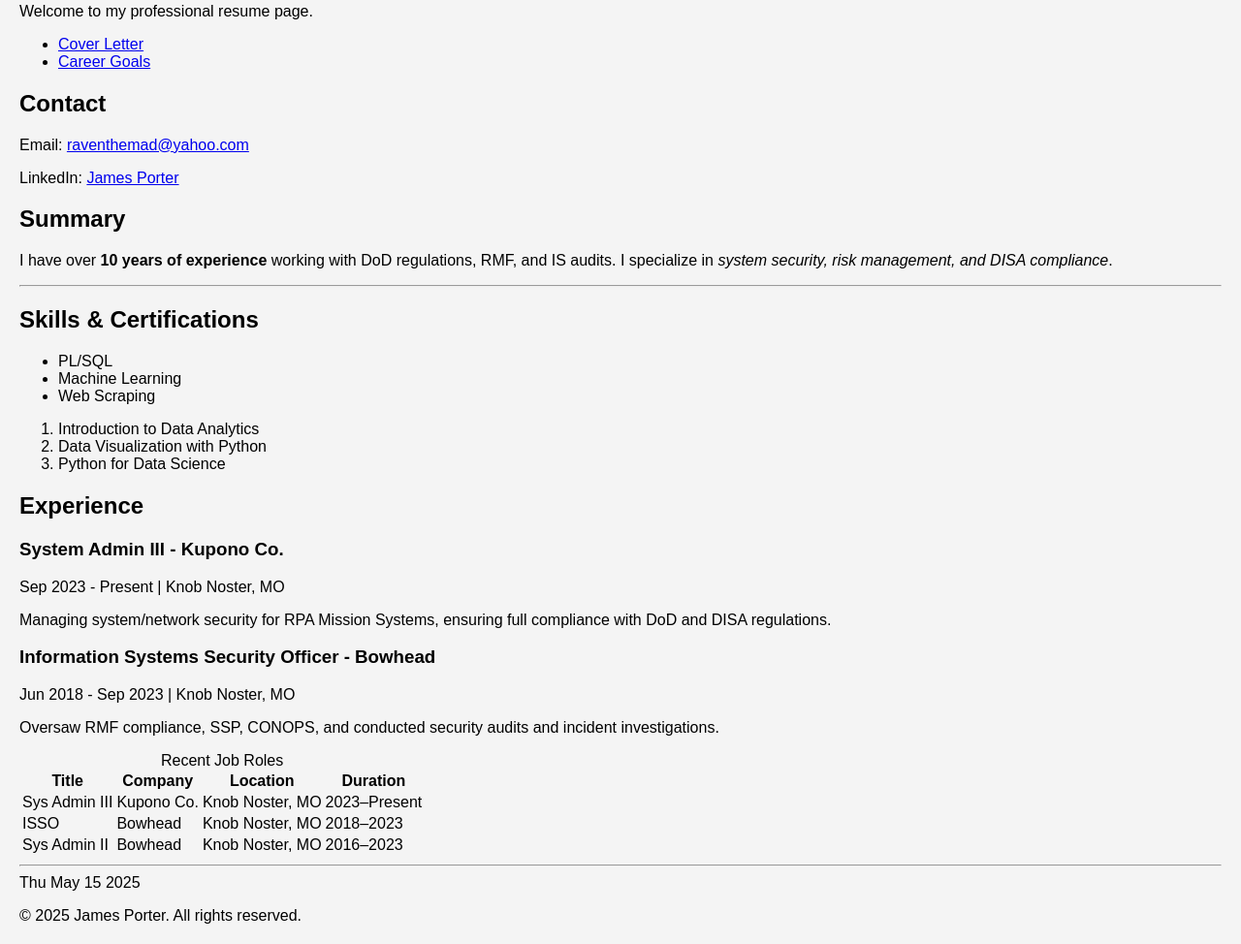
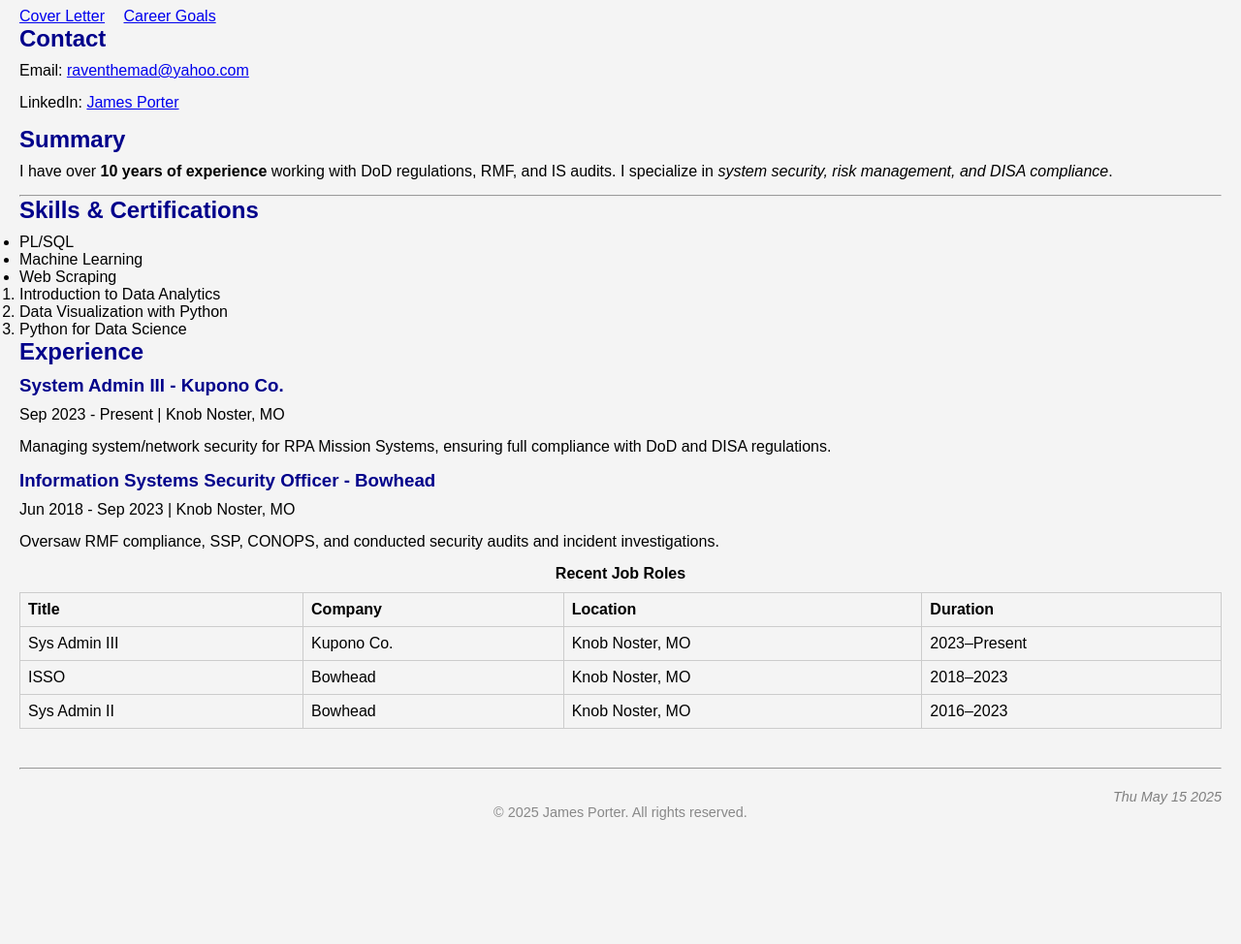
Before and after one commit to James-E-Porter/WGU_D276, a plain HTML site: page index.html in a window 1280 px wide. Shown: the part 163-1137 px from the top of the page at 97% size. After the commit the page ends 1029 px from the top, so only its background shows below. Drawn offline with Linux system fonts and the light colour scheme.

Commit message:
Update styles.css

```diff
--- a/css/styles.css
+++ b/css/styles.css
@@ -4,3 +4,103 @@ body {
  padding: 0;
  background-color: #f4f4f4;
 }
+
+
+* {
+    margin: 0;
+    padding: 0;
+    box-sizing: border-box;
+    font-family: Arial, sans-serif;
+}
+
+
+h1, h2, h3 {
+    color: darkblue;
+    margin-bottom: 10px;
+}
+
+
+p {
+    margin-bottom: 15px;
+}
+
+
+#date {
+    text-align: right;
+    font-style: italic;
+    color: gray;
+    margin-top: 20px;
+}
+
+
+.highlight {
+    background-color: yellow;
+    font-weight: bold;
+}
+
+
+nav ul li {
+    list-style: none;
+    display: inline;
+    margin-right: 15px;
+}
+
+
+a:hover {
+    color: blue;
+    text-decoration: underline;
+}
+
+
+table {
+    width: 100%;
+    border-collapse: collapse;
+    margin-bottom: 20px;
+}
+
+th, td {
+    border: 1px solid #ccc;
+    padding: 8px;
+    text-align: left;
+}
+
+caption {
+    caption-side: top;
+    font-weight: bold;
+    margin-bottom: 10px;
+}
+
+
+form {
+    background: white;
+    padding: 20px;
+    border: 1px solid #ccc;
+    margin-top: 20px;
+}
+
+input, select, textarea {
+    width: 100%;
+    padding: 8px;
+    margin-bottom: 10px;
+    border: 1px solid #999;
+}
+
+input[type="submit"] {
+    background-color: darkblue;
+    color: white;
+    border: none;
+    padding: 10px 20px;
+    cursor: pointer;
+}
+
+input[type="submit"]:hover {
+    background-color: navy;
+}
+
+
+footer {
+    margin-top: 40px;
+    text-align: center;
+    font-size: 0.9em;
+    color: #888;
+}
```
